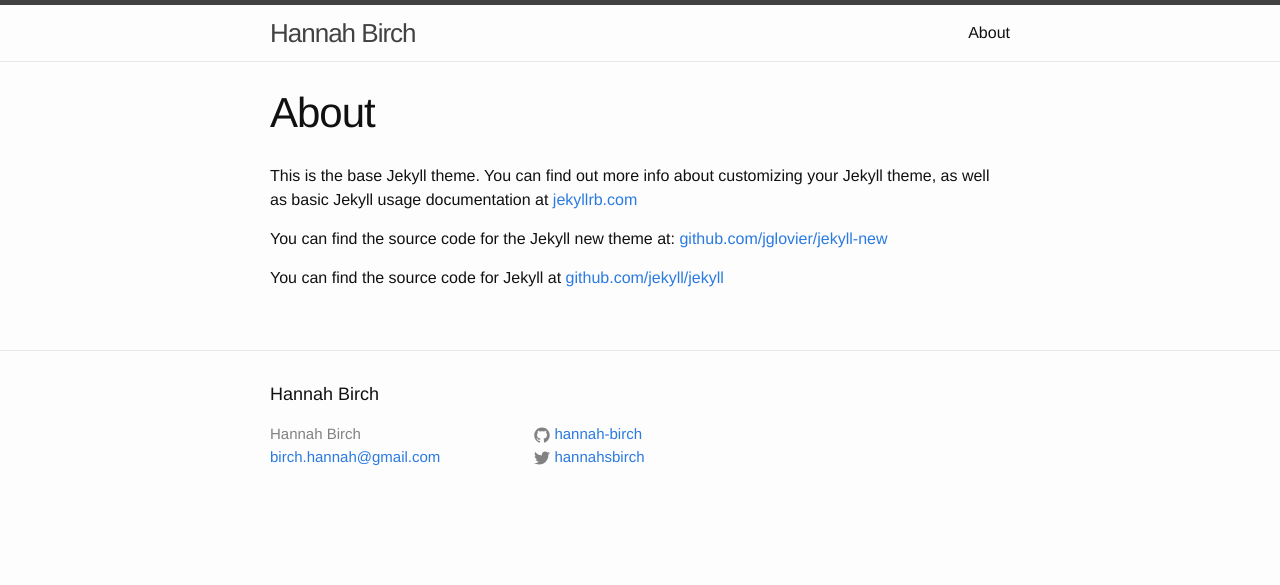
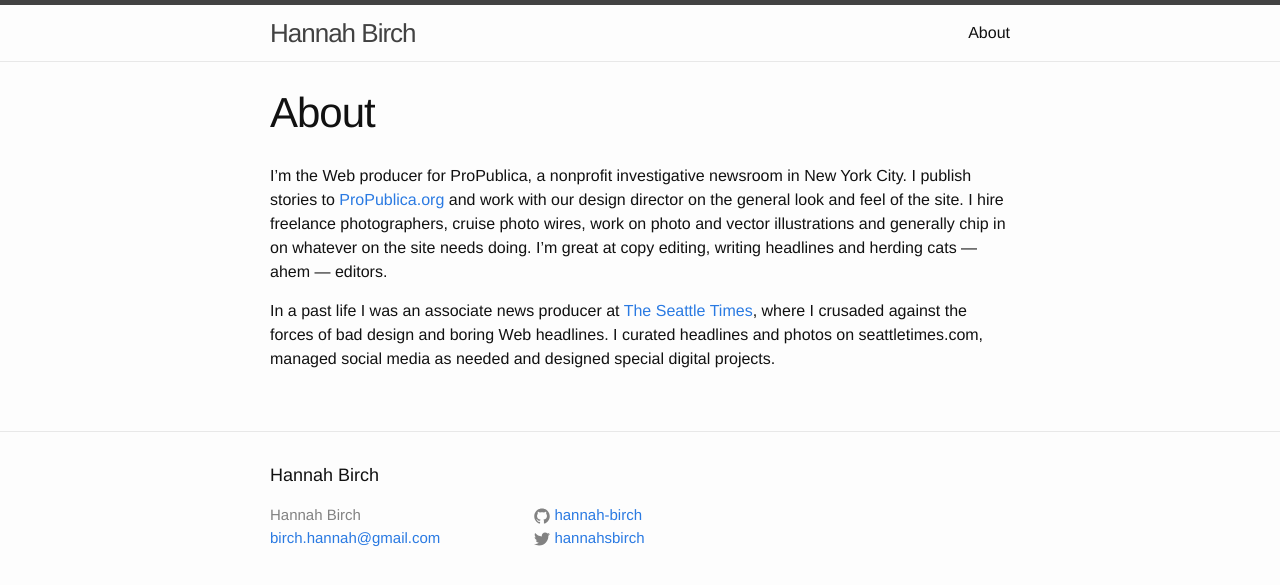
Before and after one commit to hannah-birch/hannah-birch.github.io, a Jekyll site: the page built from about.md, in a window 1280 px wide. Shown: the top 585 px of the page. Built offline with Jekyll 4.4.1, drawn with Linux system fonts in a browser that asks for light colours.

Commit message:
nvm updates About page, deletes About post

```diff
--- a/about.md
+++ b/about.md
@@ -4,8 +4,6 @@ title: About
 permalink: /about/
 ---
 
-This is the base Jekyll theme. You can find out more info about customizing your Jekyll theme, as well as basic Jekyll usage documentation at [jekyllrb.com](http://jekyllrb.com/)
+I’m the Web producer for ProPublica, a nonprofit investigative newsroom in New York City. I publish stories to [ProPublica.org](https://www.propublica.org) and work with our design director on the general look and feel of the site. I hire freelance photographers, cruise photo wires, work on photo and vector illustrations and generally chip in on whatever on the site needs doing. I’m great at copy editing, writing headlines and herding cats — ahem — editors.
 
-You can find the source code for the Jekyll new theme at: [github.com/jglovier/jekyll-new](https://github.com/jglovier/jekyll-new)
-
-You can find the source code for Jekyll at [github.com/jekyll/jekyll](https://github.com/jekyll/jekyll)
+In a past life I was an associate news producer at [The Seattle Times](http://www.seattletimes.com), where I crusaded against the forces of bad design and boring Web headlines. I curated headlines and photos on seattletimes.com, managed social media as needed and designed special digital projects.
```
Also changed, not shown: 3 other files.
